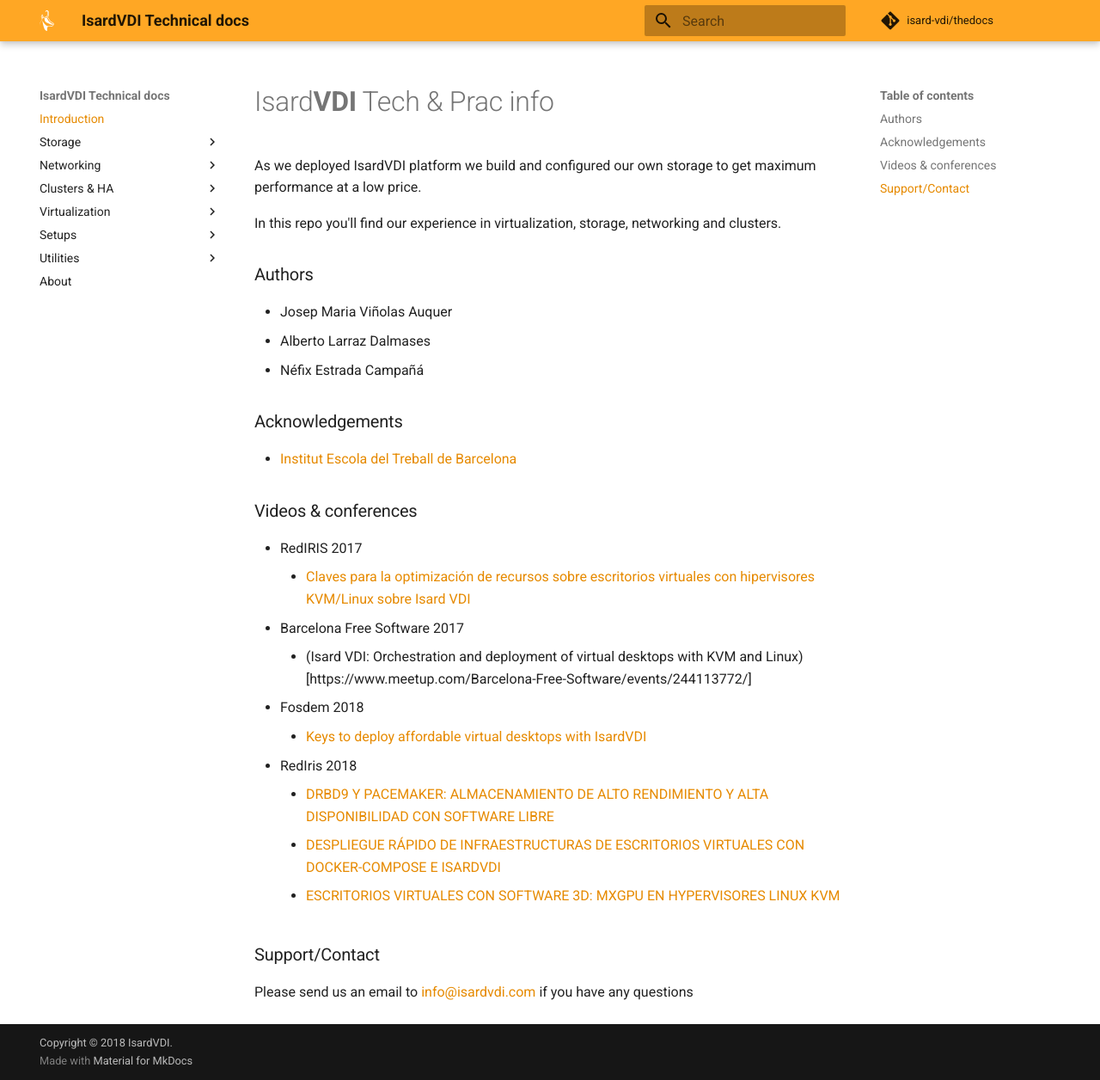
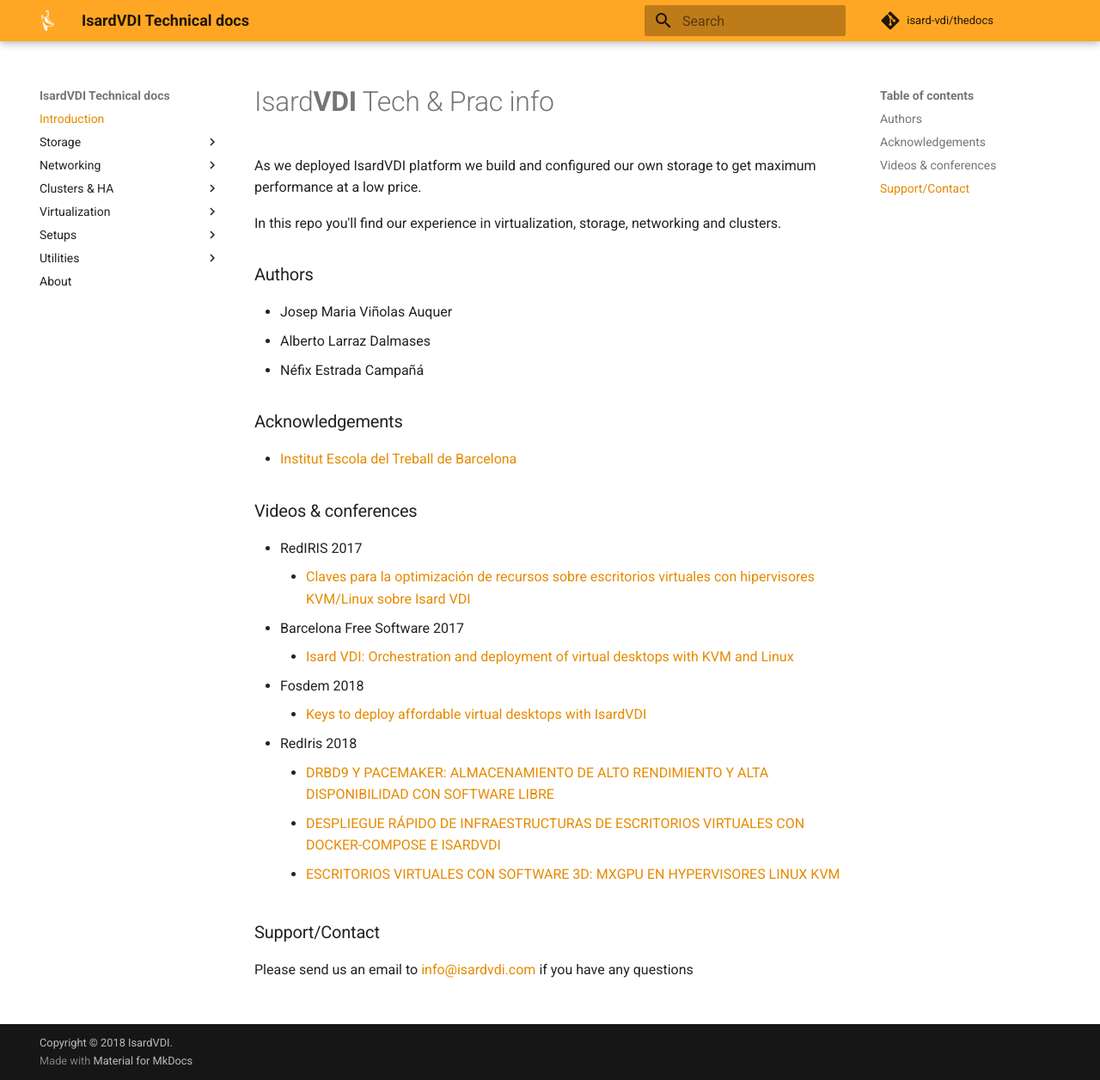
Before and after one commit to isard-vdi/thedocs, an MkDocs documentation site: the page built from docs/index.md, in a window 1280 px wide and 1256 px high. Shown: the whole window at 86% size. Built offline with MkDocs 1.6.1 and Material for MkDocs 9.7.7, drawn with Linux system fonts in a browser that asks for light colours; comment, search, counter and statistics services are not loaded; old or Windows-style settings are respelled for this version of MkDocs.

Commit message:
fixed typo

```diff
--- a/docs/index.md
+++ b/docs/index.md
@@ -15,7 +15,7 @@
 - RedIRIS 2017
     - [Claves para la optimización de recursos sobre escritorios virtuales con hipervisores KVM/Linux sobre Isard VDI](https://tv.rediris.es/video/592ee175a7bc2854028b456ag)
 - Barcelona Free Software 2017
-    - (Isard VDI: Orchestration and deployment of virtual desktops with KVM and Linux)[https://www.meetup.com/Barcelona-Free-Software/events/244113772/]
+    - [Isard VDI: Orchestration and deployment of virtual desktops with KVM and Linux](https://www.meetup.com/Barcelona-Free-Software/events/244113772/)
 - Fosdem 2018
     - [Keys to deploy affordable virtual desktops with IsardVDI](https://fosdem.org/2018/schedule/event/vai_affordable_vdi/)
 - RedIris 2018
```
